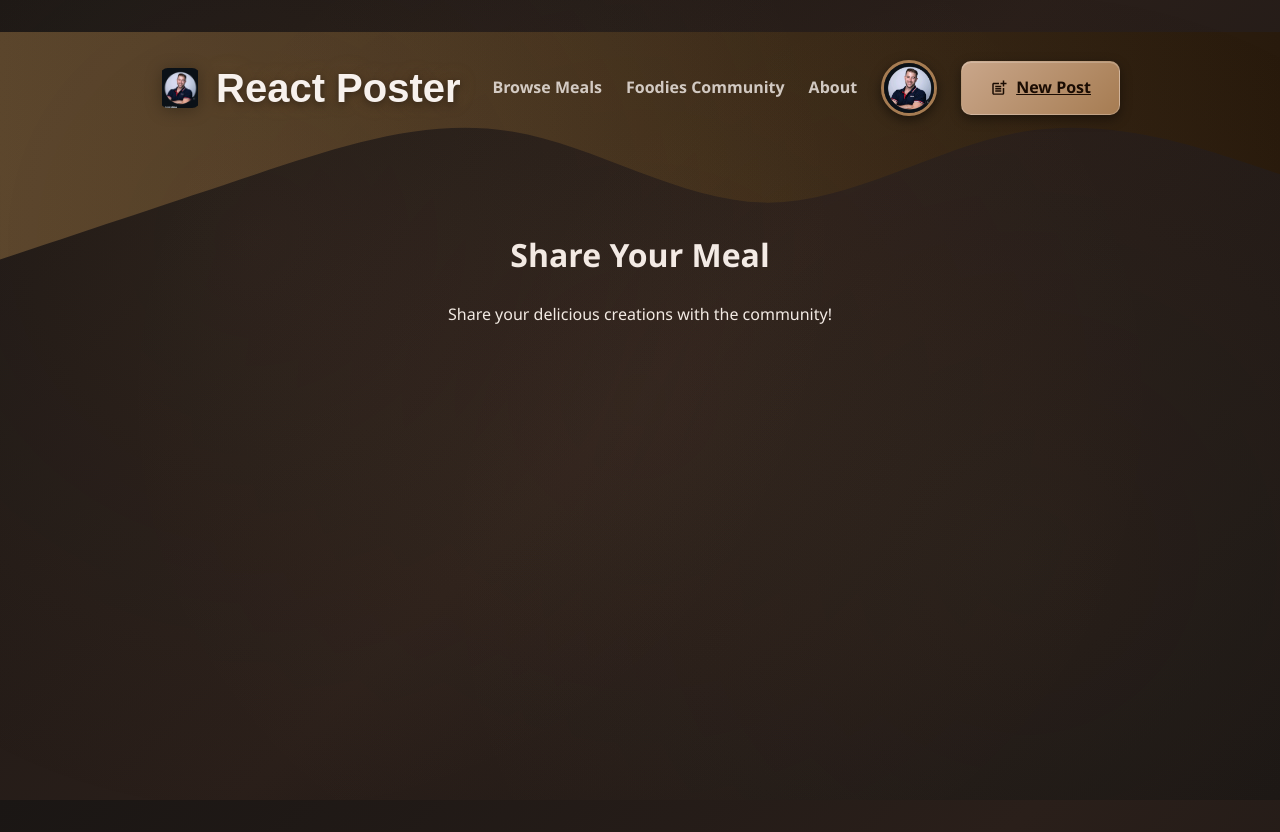
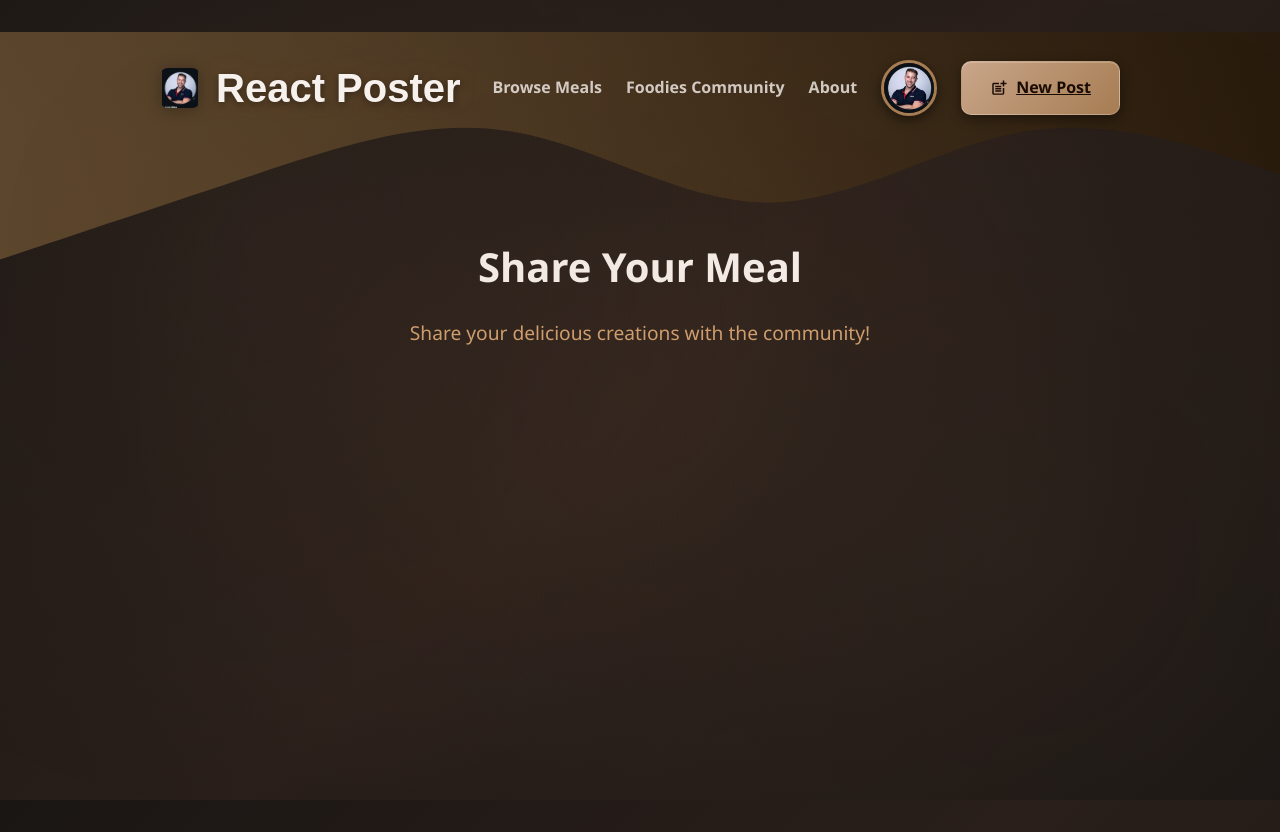
Before and after one commit to amirmiller9/react-crash-course, a Next.js app: page /meals/share in a window 1280 px wide. Built offline with nearby package versions, Linux system fonts and the light colour scheme.

Commit message:
feat: enhance layout and styling for Community, Share Meal, and Meals pages; add new CSS module for page styles

```diff
--- /dev/null
+++ b/src/app/community/page.module.css
@@ -0,0 +1,15 @@
+.main {
+  padding: 2rem;
+  text-align: center;
+}
+
+.title {
+  font-size: 2.5rem;
+  color: #f7f1ed;
+  margin-bottom: 1rem;
+}
+
+.text {
+  font-size: 1.2rem;
+  color: #d19f6e;
+}
--- a/src/app/layout.jsx
+++ b/src/app/layout.jsx
@@ -10,7 +10,7 @@ export const metadata = {
 export default function RootLayout({ children }) {
   return (
     <html lang="en">
-      <body>
+      <body suppressHydrationWarning>
         <MainHeaderBackground />
         <MainHeader />
         {children}
--- /dev/null
+++ b/src/app/meals/page.module.css
@@ -0,0 +1,39 @@
+.main {
+  padding: 2rem;
+  text-align: center;
+}
+
+.title {
+  font-size: 3rem;
+  margin: 1rem 0;
+  color: #f7f1ed;
+  text-shadow: 0 2px 10px rgba(0, 0, 0, 0.5);
+}
+
+.description {
+  font-size: 1.25rem;
+  color: #d19f6e;
+  margin-bottom: 2rem;
+}
+
+.cta {
+  margin-top: 2rem;
+}
+
+.button {
+  display: inline-block;
+  background: linear-gradient(135deg, #a67c52 0%, #8b6643 100%);
+  padding: 0.75rem 1.5rem;
+  border-radius: 8px;
+  color: #f7f1ed;
+  text-decoration: none;
+  font-weight: bold;
+  box-shadow: 0 4px 15px rgba(0, 0, 0, 0.3);
+  transition: all 0.3s ease;
+}
+
+.button:hover {
+  background: linear-gradient(135deg, #d19f6e 0%, #a67c52 100%);
+  transform: translateY(-2px);
+  box-shadow: 0 6px 20px rgba(0, 0, 0, 0.4);
+}
--- a/src/app/meals/share/page.jsx
+++ b/src/app/meals/share/page.jsx
@@ -1,8 +1,10 @@
+import classes from './page.module.css';
+
 export default function ShareMealPage() {
   return (
-    <main style={{ padding: '2rem', textAlign: 'center' }}>
-      <h1>Share Your Meal</h1>
-      <p>Share your delicious creations with the community!</p>
+    <main className={classes.main}>
+      <h1 className={classes.title}>Share Your Meal</h1>
+      <p className={classes.text}>Share your delicious creations with the community!</p>
     </main>
   );
 }
--- /dev/null
+++ b/src/app/meals/share/page.module.css
@@ -0,0 +1,15 @@
+.main {
+  padding: 2rem;
+  text-align: center;
+}
+
+.title {
+  font-size: 2.5rem;
+  color: #f7f1ed;
+  margin-bottom: 1rem;
+}
+
+.text {
+  font-size: 1.2rem;
+  color: #d19f6e;
+}
--- a/src/components/MainHeader.jsx
+++ b/src/components/MainHeader.jsx
@@ -6,7 +6,7 @@ import classes from './MainHeader.module.css';
 
 function MainHeader() {
   return (
-    <header className={classes.header} style={{ position: 'relative', zIndex: 10 }}>
+    <header className={classes.header}>
       <h1 className={classes.logo}>
         <Link href="/" className={classes.logoLink}>
           <Image
--- a/src/components/MainHeader.module.css
+++ b/src/components/MainHeader.module.css
@@ -10,6 +10,8 @@
   box-shadow: none;
   backdrop-filter: none;
   transition: all 0.3s ease;
+  position: relative;
+  z-index: 10;
 }
 
 .header:hover {
```
Also changed, not shown: src/app/community/page.jsx (+5 -3 lines), src/app/meals/page.jsx (+6 -12 lines).
